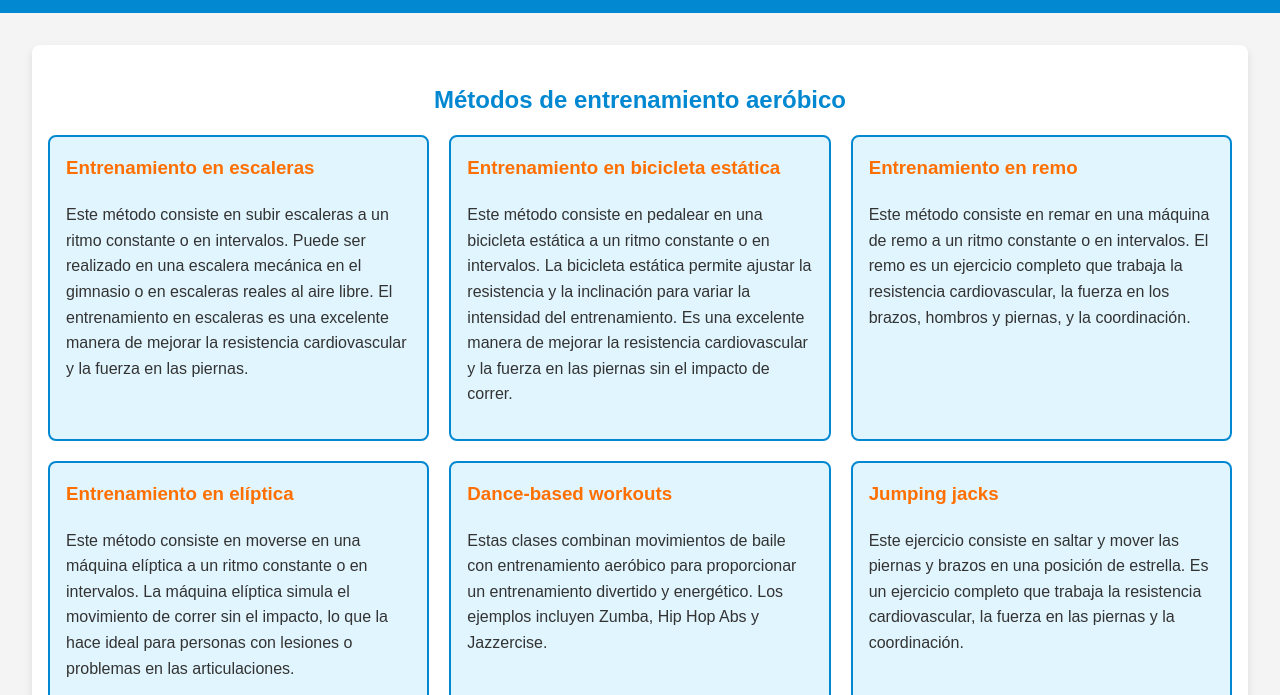
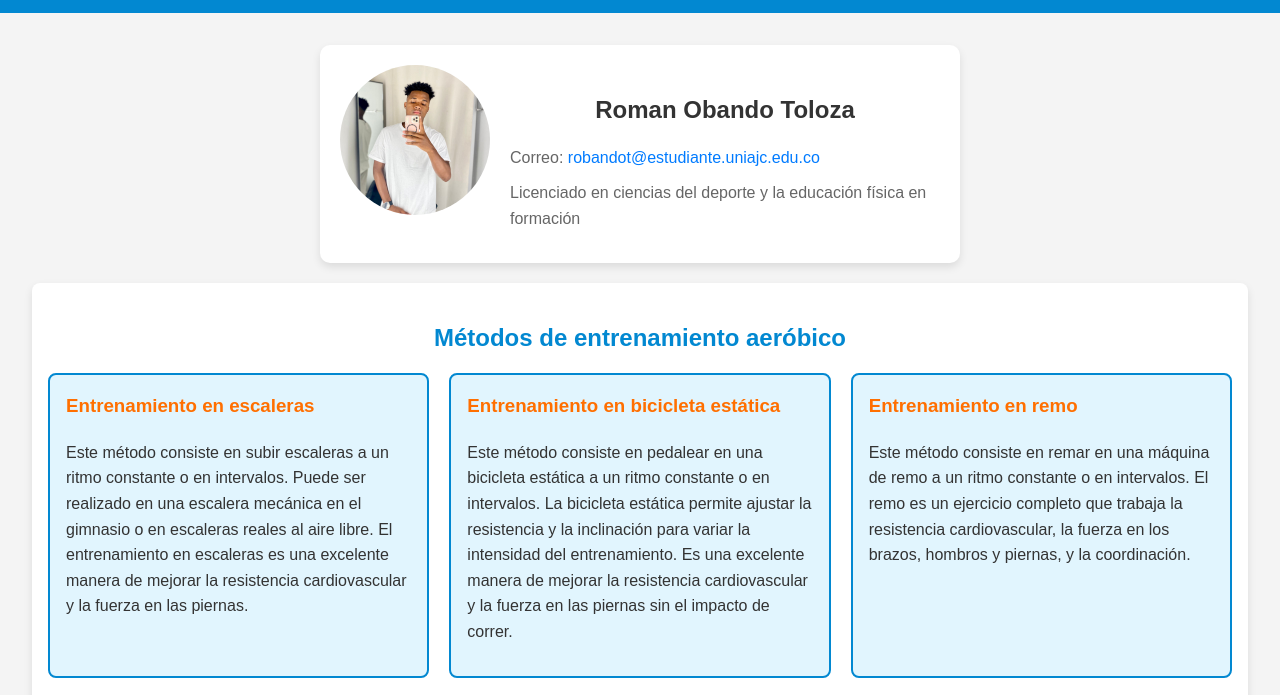
Before and after one commit to obregon-jose/mejorar-la-resistencia-cardiovascula, a plain HTML site: page index.html in a window 1280 px wide. Shown: the part 70-765 px from the top of the page. Drawn offline with Linux system fonts and the light colour scheme.

Commit message:
Refactor author info section and add download link for training prescription file

```diff
--- a/index.html
+++ b/index.html
@@ -15,6 +15,16 @@
     </header>
 
     <main>
+        <section class="author-info">
+            <div class="author-photo">
+                <img src="/foto.jpeg" alt="Foto de Roman Obando Toloza">
+            </div>
+            <div class="author-details">
+                <h2>Roman Obando Toloza</h2>
+                <p>Correo: <a href="mailto:robandot@estudiante.uniajc.edu.co">robandot@estudiante.uniajc.edu.co</a></p>
+                <p>Licenciado en ciencias del deporte y la educación física en formación</p>
+            </div>
+        </section>
         <!-- Sección de Entrenamiento Aeróbico -->
         <section class="card">
             <h2>Métodos de entrenamiento aeróbico</h2>
@@ -301,6 +311,13 @@
             </div>
         </section>
 
+        <!-- Sección de Descarga de Archivo -->
+        <section class="card">
+            <h2>Prescripción del Entrenamiento A3</h2>
+            <p>Puedes descargar el archivo de Excel con la prescripción del entrenamiento haciendo clic en el siguiente enlace:</p>
+            <a href="/Prescripción del entrenamiento A3.xlsx" download>Prescripción del Entrenamiento A3</a>
+        </section>
+
         <!-- Sección de Bibliografía -->
         <section class="card">
             <h2>Bibliografía</h2>
@@ -316,7 +333,7 @@
     </main>
 
     <footer>
-        <p>Creado por Roman Obando Toloza</p>
+        <p>Autor: Roman Obando Toloza - Desarrollo por José Obregón</p>
     </footer>
 </body><!-- <p>© 2024 Todos los derechos reservados.</p> -->
 
--- a/style.css
+++ b/style.css
@@ -135,3 +135,63 @@ footer {
         width: 100%;
     }
 }
+
+.author-info {
+    display: flex;
+    flex-direction: column;
+    align-items: center;
+    text-align: center;
+    padding: 20px;
+    background-color: #f9f9f9;
+    border-radius: 10px;
+    box-shadow: 0 4px 8px rgba(0, 0, 0, 0.1);
+    max-width: 600px;
+    margin: 0 auto 20px auto; /* Añadir margen inferior de 20px */
+}
+
+.author-photo img {
+    width: 150px;
+    height: 150px;
+    border-radius: 50%;
+    object-fit: cover;
+    margin-bottom: 20px;
+}
+
+.author-details h2 {
+    font-size: 1.5em;
+    margin-bottom: 10px;
+    color: #333;
+}
+
+.author-details p {
+    font-size: 1em;
+    margin: 5px 0;
+    color: #666;
+}
+
+.author-details a {
+    color: #007bff;
+    text-decoration: none;
+}
+
+.author-details a:hover {
+    text-decoration: underline;
+}
+
+@media (min-width: 600px) {
+    .author-info {
+        flex-direction: row;
+        text-align: left;
+        background-color: #ffffff; /* Fondo blanco para pantallas grandes */
+    }
+
+    .author-photo {
+        margin-right: 20px;
+    }
+
+    .author-details {
+        display: flex;
+        flex-direction: column;
+        justify-content: center;
+    }
+}
```
Also changed, not shown: foto.jpeg (added), 1 other file.
